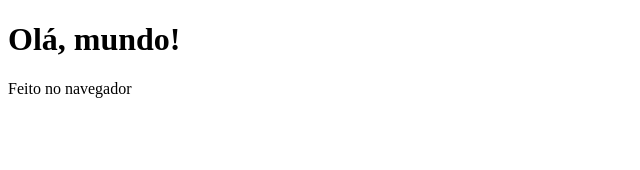
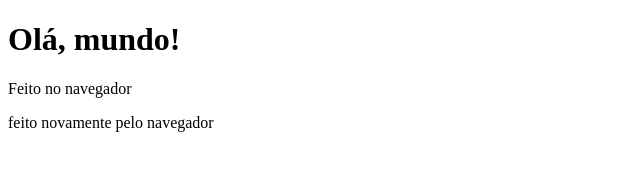
Before and after one commit to SetSerpens/UNIVERSO-GEEK, a plain HTML site: page index.html in a window 1280 px wide. Shown: the whole page, without its empty margins (0-640 px from the left). Drawn offline with Linux system fonts and the light colour scheme.

Commit message:
feito pelo navegador novamente

```diff
--- a/index.html
+++ b/index.html
@@ -9,5 +9,6 @@
 
     <h1>Olá, mundo! </h1>
     <p>Feito no navegador</p>
+    <p>feito novamente pelo navegador</p>
 </body>
 </html>
```
